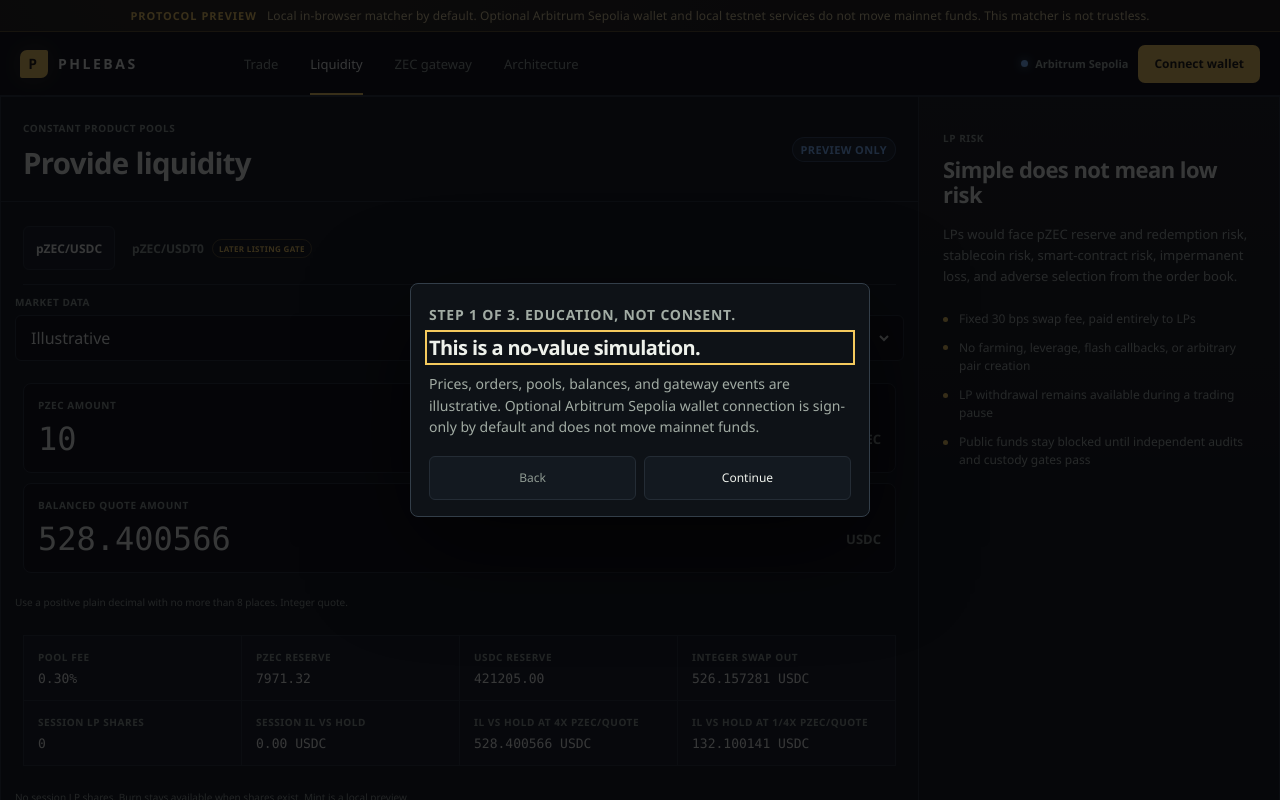
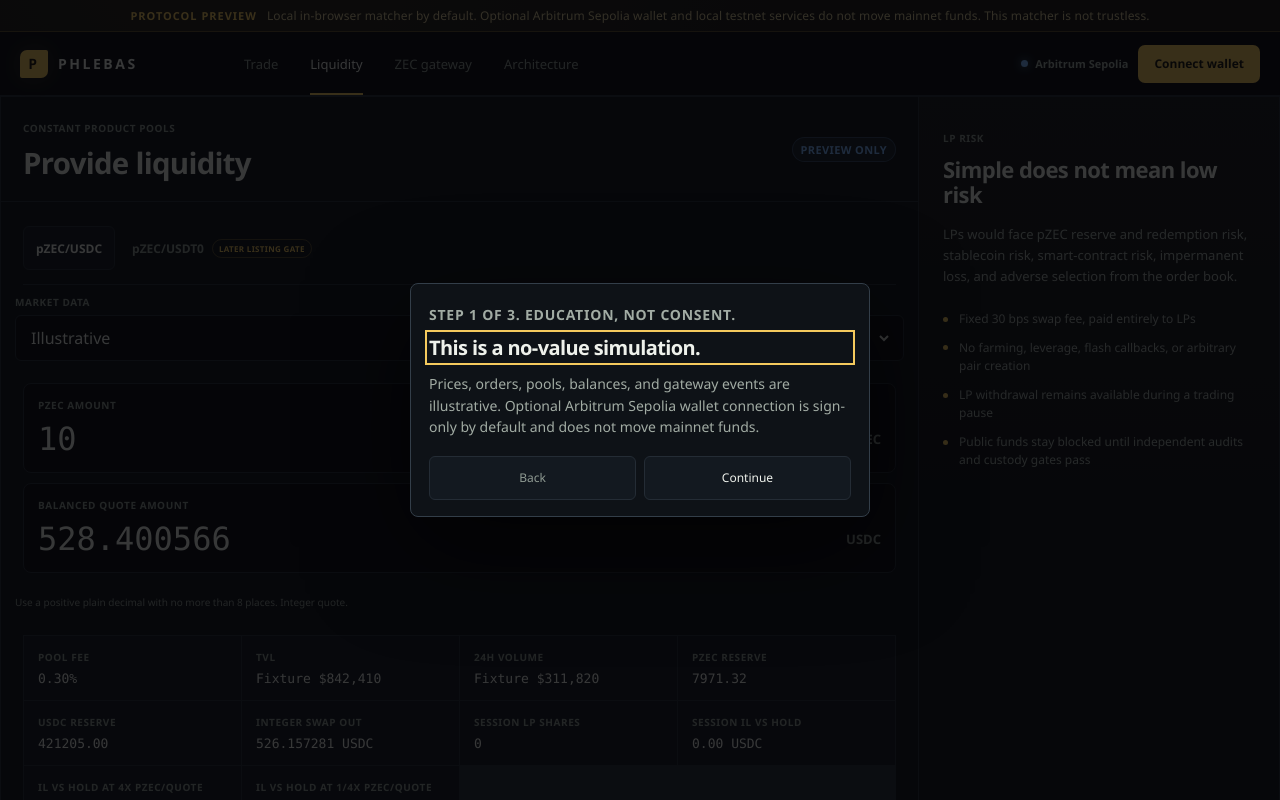
Before and after one commit to EauDoon/Phlebas, a Next.js app: page /liquidity in a window 1280 px wide. Shown: the top 800 px of the page. Built offline with nearby package versions, Linux system fonts and the light colour scheme.

Commit message:
feat: label 24h volume and LP TVL as fixtures

```diff
--- a/src/components/liquidity-panel.tsx
+++ b/src/components/liquidity-panel.tsx
@@ -392,6 +392,8 @@ export function LiquidityPanel({
 
         <dl className={styles.statGrid} role="group" aria-label="Pool stats and impermanent loss versus hold">
           <div><dt>Pool fee</dt><dd>{selectedPool.fee}</dd></div>
+          <div><dt>TVL</dt><dd>Fixture {selectedPool.tvl}</dd></div>
+          <div><dt>24h volume</dt><dd>Fixture {selectedPool.volume}</dd></div>
           <div><dt>pZEC reserve</dt><dd>{formatAtomicUnits(poolReserves.reservePzecAtoms, PZEC_DECIMALS, 2)}</dd></div>
           <div><dt>{selectedPool.quote} reserve</dt><dd>{formatAtomicUnits(poolReserves.reserveQuoteAtoms, QUOTE_DECIMALS, 2)}</dd></div>
           <div><dt>Integer swap out</dt><dd>{amountPreview.swapOut} {selectedPool.quote}</dd></div>
--- a/src/components/trading-terminal.tsx
+++ b/src/components/trading-terminal.tsx
@@ -405,7 +405,7 @@ export function TradingTerminal({
                 </div>
                 <div><dt>24h high</dt><dd>{feed.showFixtures ? formatAtomicUnits(market.highTicks, PRICE_DECIMALS, 2) : "—"}</dd></div>
                 <div><dt>24h low</dt><dd>{feed.showFixtures ? formatAtomicUnits(market.lowTicks, PRICE_DECIMALS, 2) : "—"}</dd></div>
-                <div><dt>24h volume</dt><dd>{feed.showFixtures ? market.volume : "—"}</dd></div>
+                <div><dt>24h volume</dt><dd>{feed.showFixtures ? `Fixture ${market.volume}` : "—"}</dd></div>
               </dl>
               <p className={styles.inlineNotice}>{feed.statsNote}</p>
             </section>
```
Also changed, not shown: 2 other files (tests, documents, lock files or other folders).
